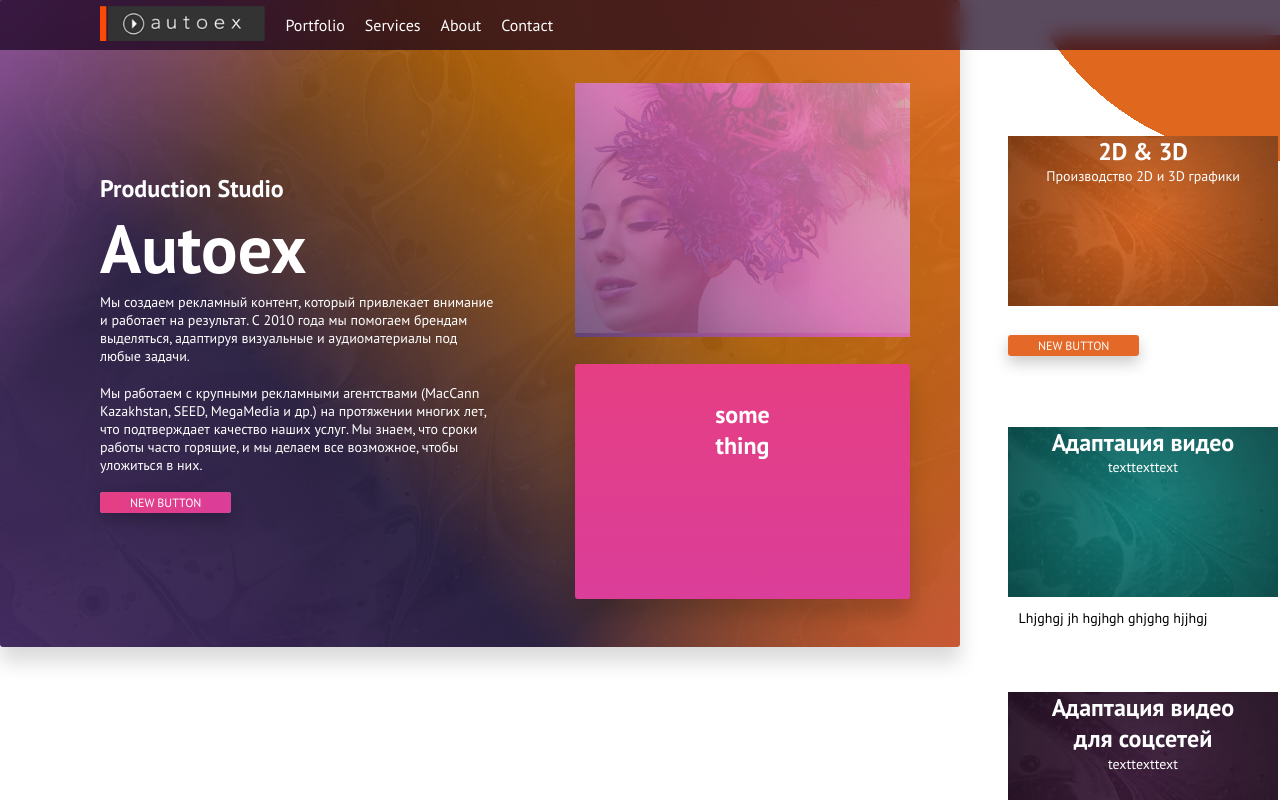
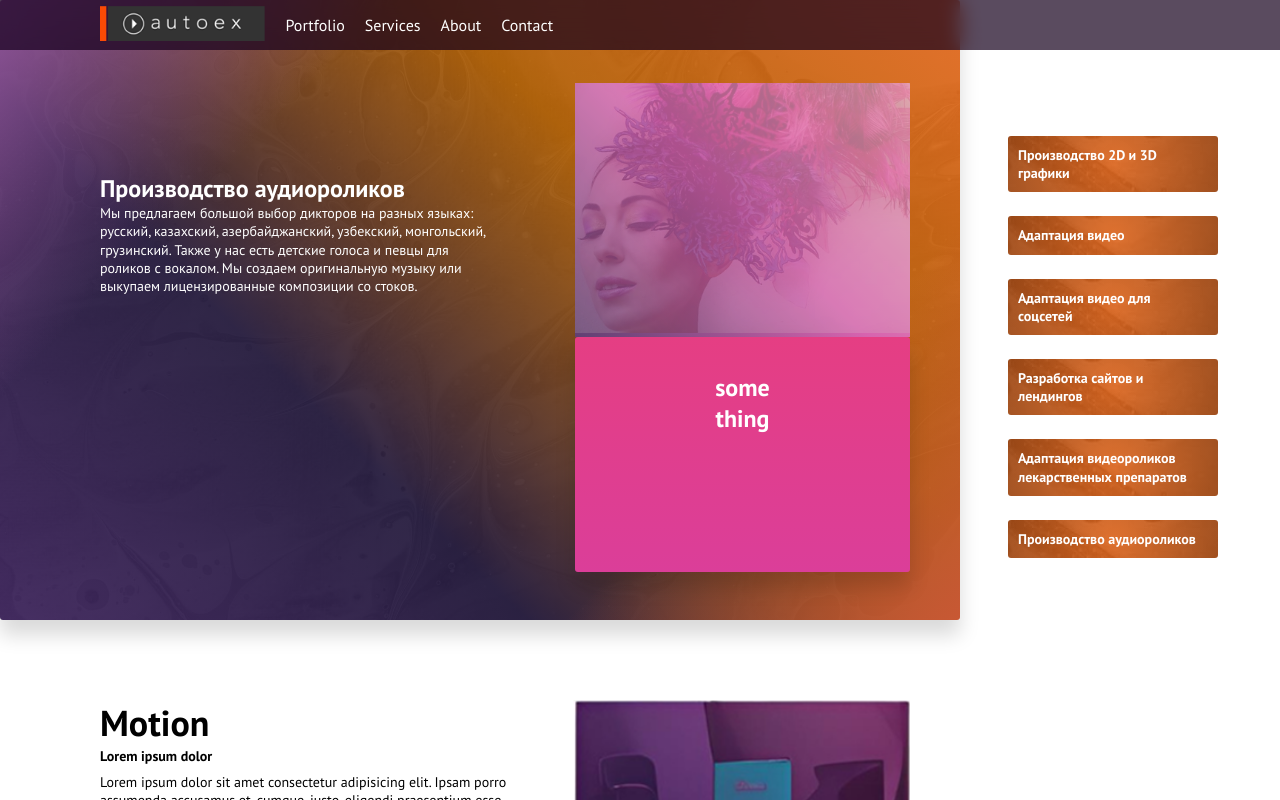
Before and after one commit to nikiforov5000/autoex-react, a React (Create React App) app: page / in a window 1280 px wide. Shown: the top 800 px of the page. Built offline with nearby package versions, Linux system fonts and the light colour scheme.

Commit message:
clickable service, displays on banner

```diff
--- a/src/Layout.js
+++ b/src/Layout.js
@@ -4,15 +4,19 @@
 import Banner from './components/Banner/Banner';
 import Sidebar from './components/Sidebar/Sidebar';
 import LowerPart from './components/LowerPart/LowerPart';
+import servicesData from './data/services.json';
 import middlewareWrapper from 'cors';
 
 
 const Layout = () => {
 
-  const [selectedService, setSelectedService] = useState('About Us');
+  const [selectedService, setSelectedService] = useState(servicesData.services.audio);
 
-  const handleServiceSelect = (service) => {
-    setSelectedService(service);
+  const handleServiceSelect = (serviceKey) => {
+    const service = servicesData.services[serviceKey];
+    if (service) {
+      setSelectedService(service);
+    }
   };
 
   return (
@@ -23,15 +27,14 @@
         </header>
 
         <div className='section section-content'>
-
           <div className='wrapper'>
             <main className='col col-9 col-wrapper left-side'>
-              <Banner />
+              <Banner service={selectedService} />
               <LowerPart />
             </main>
 
             <aside className='col col-3 right-side'>
-              <Sidebar />
+              <Sidebar onServiceSelect={handleServiceSelect} />
             </aside>
 
             <footer className='footer'>
--- a/src/_layout.scss
+++ b/src/_layout.scss
@@ -46,7 +46,7 @@
   }
 
   h4 {
-    font-size: 28px;
+    font-size: 18px;
   }
 
   p {
--- a/src/components/Banner/Banner.js
+++ b/src/components/Banner/Banner.js
@@ -1,25 +1,21 @@
-import React, { useState } from 'react';
+import React from 'react';
 import Button from '../Button/Button';
 import './Banner.css';
+import servicesData from '../../data/services.json';
 
-const Banner = () => {
+const Banner = ({ service }) => {
+
 
   return (
     <div class="col col-12 background-container">
       <div class="wrapper">
         <div class="left">
           <div class="">
-            <h3 class="text-white">Production Studio</h3>
-            <h1 class="text-white">Autoex</h1>
+            <h3 class="text-white">{service.title}</h3>
           </div>
           <p class="text-white">
-            Мы создаем рекламный контент, который привлекает внимание и работает на результат. С 2010 года мы помогаем брендам выделяться, адаптируя визуальные и аудиоматериалы под любые задачи.
+            {service.description}
           </p>
-          <p class="text-white">
-            <br />
-            Мы работаем с крупными рекламными агентствами (MacCann Kazakhstan, SEED, MegaMedia и др.) на протяжении многих лет, что подтверждает качество наших услуг. Мы знаем, что сроки работы часто горящие, и мы делаем все возможное, чтобы уложиться в них.
-          </p>
-          <Button color="purple" link="#" width="normal" text="new button" />
         </div>
         <div class="right">
           <div class="image-container girl"><img src="/images/banner-woman.jpg" alt="Pink-purple photo of a girl" /></div>
--- a/src/components/SideItem/SideItem.css
+++ b/src/components/SideItem/SideItem.css
@@ -1,20 +1,23 @@
 .item {
+  cursor: pointer;
   position: relative;
   display: inline-block;
   transition: transform 0.3s ease;
-  margin-bottom: 55px;
+  margin-bottom: 12px;
+  width: 100%;
 }
 .item .item-background-container {
-  width: 100%;
+  border-radius: 3px;
   display: flex;
   flex-flow: column;
   justify-content: center;
-  height: 170px;
-  padding: 0 30px;
+  height: auto;
+  padding: 10px 10px;
   margin-bottom: 12px;
 }
-.item .description {
-  margin-bottom: 10px;
+.item .item-background-container h4 {
+  font-size: 14px;
+  text-align: start;
 }
 .item.item-orange .item-background-container {
   background-image: radial-gradient(410px, rgba(224, 103, 30, 0.9), black), url("/public/images/banner-bg-texture-bw.jpg");
--- a/src/components/SideItem/SideItem.js
+++ b/src/components/SideItem/SideItem.js
@@ -3,19 +3,13 @@
 import Button from '../Button/Button';
 
 
-const SideItem = ({ color, title, text, description, button, buttonColor }) => {
+const SideItem = ({ service, onClick }) => {
 
   return (
-    <div className={`item item-${color}`} >
-      <div className="item-background-container hover-element">
-
-        <h3 className="text-center text-white">{title}</h3>
-        <p className="text-center text-white">{text}</p>
+    <div onClick={onClick} className={`item item-orange`} >
+      <div className="item-background-container">
+        <h4 className="text-center text-white">{service.title}</h4>
       </div>
-      <p className="description text-center text-black">{description}</p>
-      {button &&
-        <Button color={color} link="#" width="normal" text="new button" />
-      }
     </div>
   );
 };
--- a/src/components/SideItem/SideItem.scss
+++ b/src/components/SideItem/SideItem.scss
@@ -6,25 +6,28 @@
 $color-orange: rgba(224,103, 30, 0.9);
 
 .item {
+  cursor: pointer;
   position: relative;
   display: inline-block;
   transition: transform 0.3s ease;
-  margin-bottom: 55px;
+  margin-bottom: 12px;
+  width: 100%;
 
   .item-background-container {
-    width: 100%;
+
+    border-radius: 3px;
     display: flex;
     flex-flow: column;
     justify-content: center;
-    height: 170px;
-    padding: 0 30px;
+    height: auto;
+    padding: 10px 10px;
     margin-bottom: 12px;
+
+    h4 {
+      font-size: 14px;
+      text-align: start;
+    }
   }
-
-  .description {
-    margin-bottom: 10px;
-  }
-
 
   &.item-orange {
     .item-background-container {
--- a/src/components/Sidebar/Sidebar.js
+++ b/src/components/Sidebar/Sidebar.js
@@ -2,13 +2,16 @@
 import './Sidebar.css';
 import SideItem from '../SideItem/SideItem';
 import Button from '../Button/Button';
+import servicesData from '../../data/services.json';
 
 
-const Sidebar = () => {
+const Sidebar = ({ onServiceSelect }) => {
+
+  const services = servicesData.services;
 
   return (
     <div class="right-side">
-      <div class="corner"></div>
+      {/* <div class="corner"></div> */}
       <svg width="0" height="0">
         <defs>
           <clipPath id="noise">
@@ -18,14 +21,12 @@
       </svg>
       <div class="wrapper">
         <div class="item-list">
-          <SideItem color="orange" title="2D & 3D" description="" text="Производство 2D и 3D графики" button="BUTTON" />
-          <SideItem color="green" title="Адаптация видео" description="Lhjghgj jh hgjhgh ghjghg hjjhgj" text="texttexttext" />
-          <SideItem color="violet" title="Адаптация видео для соцсетей" description="Lhjghgj jh hgjhgh ghjghg hjjhgj" text="texttexttext" />
-          <SideItem color="violet" title="Разработка сайтов и лендингов" description="Lhjghgj jh hgjhgh ghjghg hjjhgj" text="texttexttext" />
-          <SideItem color="violet" title="Адаптация видеороликов лекарственных препаратов" description="Lhjghgj jh hgjhgh ghjghg hjjhgj" text="texttexttext" />
-          <SideItem color="violet" title="Производство аудиороликов" description="Lhjghgj jh hgjhgh ghjghg hjjhgj" text="texttexttext" />
-
-          <Button color="green" link="#" width="normal" text="new button" width="wide" />
+          {Object.entries(services).map(([key, service]) => (
+            <SideItem
+              service={service}
+              onClick={() => onServiceSelect(key)}
+            />
+          ))}
 
         </div>
 
--- /dev/null
+++ b/src/data/services.json
@@ -0,0 +1,28 @@
+{
+  "services": {
+    "graphics": {
+      "title": "Производство 2D и 3D графики",
+      "description": "Мы создаем промо-ролики, рекламные и корпоративные материалы, анимацию для брендов и продуктов. Наша команда использует современные технологии для визуально привлекательного и профессионального результата."
+    },
+    "localization": {
+      "title": "Адаптация видео",
+      "description": "Мы адаптируем видео любой сложности: монтаж, титрование, изменений продуктов для нужных рынков, добавдление графики и удаление элементов. Адаптируем ролики под различные рынки: Казахстан, Узбекистан, Азербайджан, Грузию, Монголию."
+    },
+    "socials": {
+      "title": "Адаптация видео для соцсетей",
+      "description": "Создаем версии видеоконтента для Instagram, TikTok и других площадок с учетом технических требований: кадрирование, монтаж, адаптация титров и графики."
+    },
+    "dev": {
+      "title": "Разработка сайтов и лендингов",
+      "description": "Наше новое направление – создание сайтов и лендингов для бизнеса. Разрабатываем удобные, адаптивные решения, которые помогают брендам взаимодействовать с аудиторией и продавать эффективнее."
+    },
+    "pharma": {
+      "title": "Адаптация видеороликов лекарственных препаратов",
+      "description": "Адаптация медицинских роликов имеет свои нюансы. Чтобы ролик был принят НЦЛЭС, процесс утверждения может занять несколько месяцев и потребовать нескольких раундов правок. Для экономии бюджета мы сначала делаем драфтовое озвучивание (непрофессиональным диктором), а финальное – только после утверждения ролика."
+    },
+    "audio": {
+      "title": "Производство аудиороликов",
+      "description": "Мы предлагаем большой выбор дикторов на разных языках: русский, казахский, азербайджанский, узбекский, монгольский, грузинский. Также у нас есть детские голоса и певцы для роликов с вокалом. Мы создаем оригинальную музыку или выкупаем лицензированные композиции со стоков."
+    }
+  }
+}
--- a/src/index.css
+++ b/src/index.css
@@ -42,7 +42,7 @@
   font-size: 24px;
 }
 .main-wrap h4 {
-  font-size: 28px;
+  font-size: 18px;
 }
 .main-wrap p {
   font-size: 14px;
```
Also changed, not shown: 1 other file (tests, documents, lock files or other folders).
